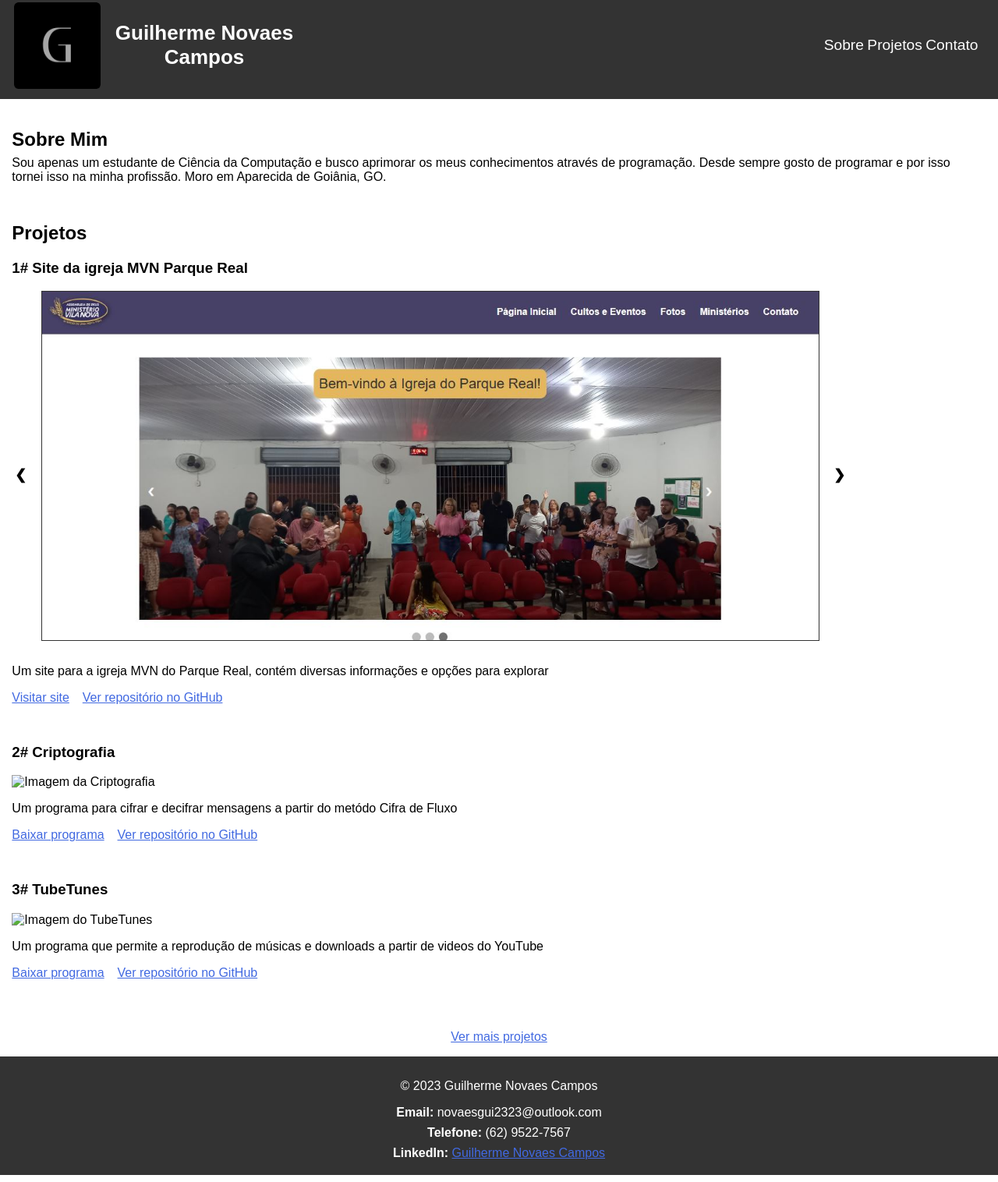
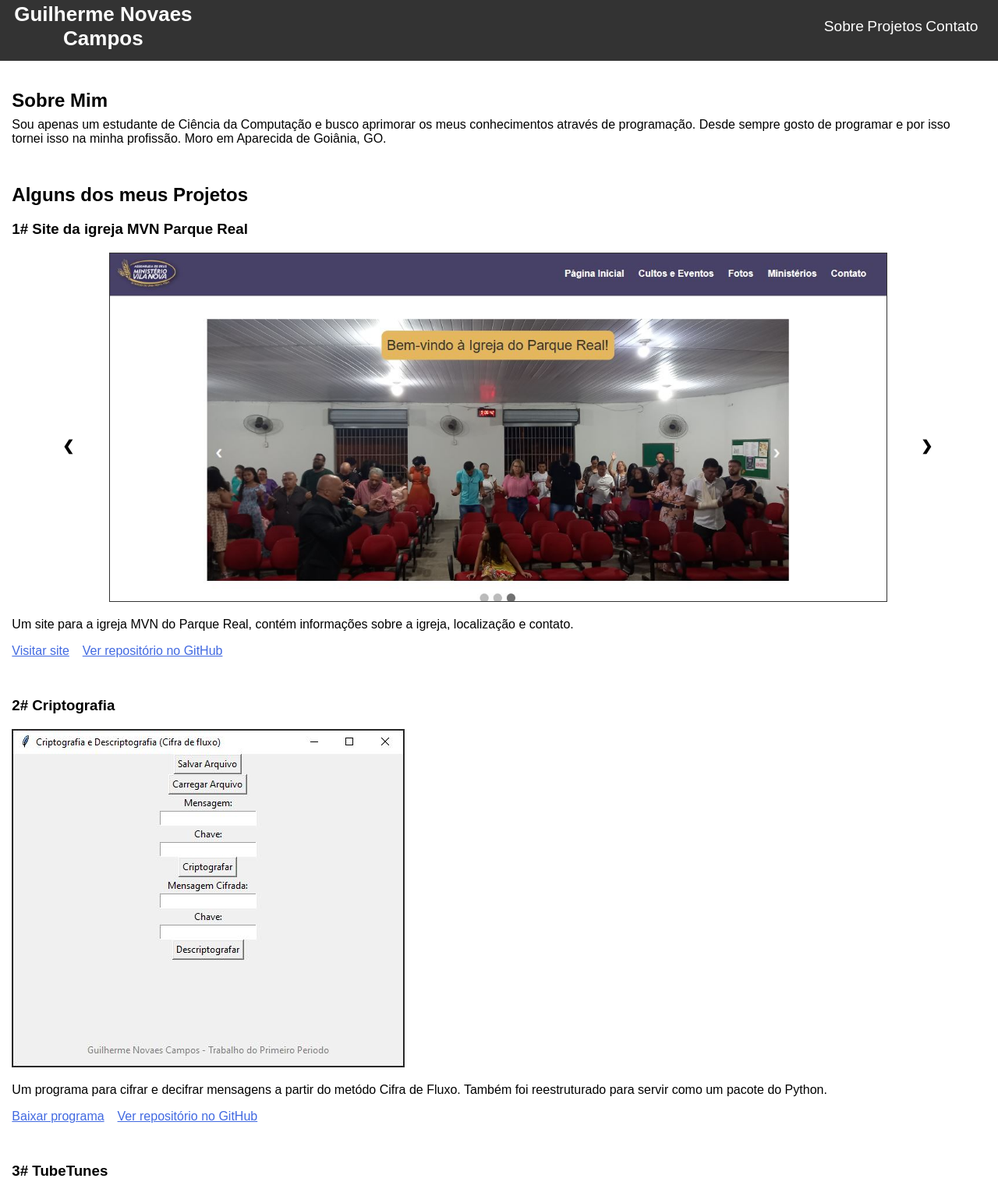
Before and after one commit to PatoPon/patopon.github.io, a plain HTML site: page index.html in a window 1280 px wide. Shown: the part 10-1526 px from the top of the page at 78% size. Drawn offline with Linux system fonts and the light colour scheme; a script that the page names is missing.

Commit message:
Finalização

```diff
--- a/index.html
+++ b/index.html
@@ -1,5 +1,5 @@
 <!DOCTYPE html>
-<html lang="en">
+<html lang="ptBR">
 <head>
     <meta charset="UTF-8">
     <meta name="viewport" content="width=device-width, initial-scale=1.0">
@@ -10,7 +10,6 @@
 <body>
     <header>
         <div class="logo">
-            <img src="G.png" class="imagemLogo">
             <div class="titulo">
                 <h1>Guilherme Novaes</h1>
                 <h1 style="text-align: center;">Campos</h1>
@@ -35,7 +34,7 @@
     </section>
 
     <section id="projetos">
-        <h2 style="margin-left: 1.2%;">Projetos</h2>
+        <h2 style="margin-left: 1.2%;">Alguns dos meus Projetos</h2>
         <section class="projetos">
             <div class="projeto">
                 <h3>1# Site da igreja MVN Parque Real</h3>
@@ -44,27 +43,27 @@
                     <img id="imagemGaleria" src="site-da-igreja1.JPG" alt="Imagem do Site Igreja Parque Real">
                     <a class="proximo" onclick="changeImage(1)">&#10095;</a>
                 </div>
-                <p>Um site para a igreja MVN do Parque Real, contém diversas informações e opções para explorar</p>
+                <p>Um site para a igreja MVN do Parque Real, contém informações sobre a igreja, localização e contato.</p>
                 <a class="link" href="https://mvnparquereal.000webhostapp.com/" target="_blank">Visitar site</a>
                 <a class="link" style="margin-left: 1%;" href="https://github.com/PatoPon/mvnparquereal.github.io" target="_blank">Ver repositório no GitHub</a>
             </div>
             <div class="projeto">
                 <h3>2# Criptografia</h3>
-                <img src="#" alt="Imagem da Criptografia" style="max-width: 50%">
-                <p>Um programa para cifrar e decifrar mensagens a partir do metódo Cifra de Fluxo</p>
+                <img class="imagem" src="criptografia.JPG" alt="Imagem da Criptografia" style="max-width: 50%">
+                <p>Um programa para cifrar e decifrar mensagens a partir do metódo Cifra de Fluxo. Também foi reestruturado para servir como um pacote do Python.</p>
                 <a class="link" href="#">Baixar programa</a>
                 <a class="link" style="margin-left: 1%;" href="https://github.com/PatoPon/Criptografia" target="_blank">Ver repositório no GitHub</a>
             </div>
             <div class="projeto">
                 <h3>3# TubeTunes</h3>
-                <img src="#" alt="Imagem do TubeTunes" style="max-width: 50%">
-                <p>Um programa que permite a reprodução de músicas e downloads a partir de videos do YouTube</p>
+                <img class="imagem" src="tubetunes.JPG" alt="Imagem do TubeTunes" style="max-width: 50%">
+                <p>Um programa que permite a reprodução de músicas e downloads a partir de videos do YouTube com todas as suas meta informações.</p>
                 <a class="link" href="#">Baixar programa</a>
                 <a class="link" style="margin-left: 1%;" href="https://github.com/PatoPon/MP3-Player-e-Youtube-Downloader" target="_blank">Ver repositório no GitHub</a>
             </div>
         </section>
 
-        <p style="text-align: center;"><a class="link" href="#">Ver mais projetos</a></p>
+        <p style="text-align: center;"><a class="link" href="https://github.com/PatoPon">Ver mais projetos</a></p>
 
     </section>
 
@@ -74,8 +73,6 @@
             <section id="informacoes">
                 <a><strong>Email:</strong> novaesgui2323@outlook.com</a>
                 <a><strong>Telefone:</strong> (62) 9522-7567</a>
-                <strong>LinkedIn: </strong><a class="link" style="display: inline;"
-                href="https://www.linkedin.com/in/guilherme-novaes-4a7a16292/" target="_blank">Guilherme Novaes Campos</a>
             </section>
         </section>
     </footer>
--- a/styles.css
+++ b/styles.css
@@ -85,26 +85,31 @@ nav a:hover {
     margin-bottom: 50px;
 }
 
+.imagem {
+    border: 1px solid #333;
+    max-width: 50%;
+}
+
 .galeria {
     display: flex;
     justify-content: space-between;
     flex-wrap: wrap;
     position: relative;
     display: inline-block;
+    max-width: 80%;
+    margin-right: 10%;
+    margin-left: 10%
 }
 
 .galeria img {
     border: 1px solid #333;
-    max-width: 80%;
-    margin-bottom: 10px;
-    margin-left: 3%
+    max-width: 100%;
 }
 
 @media only screen and (max-width: 768px) {
     .galeria img {
-        max-width: 90%;
+        max-width: 100%;
         width: 100%;
-        margin-left: 4%;
     }
 }
 
@@ -112,10 +117,9 @@ nav a:hover {
 .proximo {
     cursor: pointer;
     position: absolute;
-    top: 50%;
+    top: 48%;
     width: auto;
-    margin-top: -22px;
-    padding: 16px;
+    padding: 2%;
     color: rgb(0, 0, 0);
     font-weight: bold;
     font-size: 18px;
@@ -124,25 +128,12 @@ nav a:hover {
     user-select: none;
 }
 
-@media only screen and (max-width: 768px) {
-    .anterior, .proximo {
-        max-width: 75%;
-    }
-}
-
 .anterior {
-    left: -1%;
+    right: 102.5%;
 }
 
 .proximo {
-    right: 12.9%;
-    border-radius: 3px 0 0 3px;
-}
-
-@media only screen and (max-width: 768px) {
-    .proximo {
-        right: 0.5%;
-    }
+    left: 102.5%;
 }
 
 @media only screen and (min-width: 768px) {
@@ -155,7 +146,7 @@ nav a:hover {
 
 #informacoes a {
     display: block;
-    margin-bottom: 8px;
+    margin-bottom: 2px;
 }
 
 /* Estilize o rodapé */
```
Also changed, not shown: criptografia.JPG (added), tubetunes.JPG (added).
